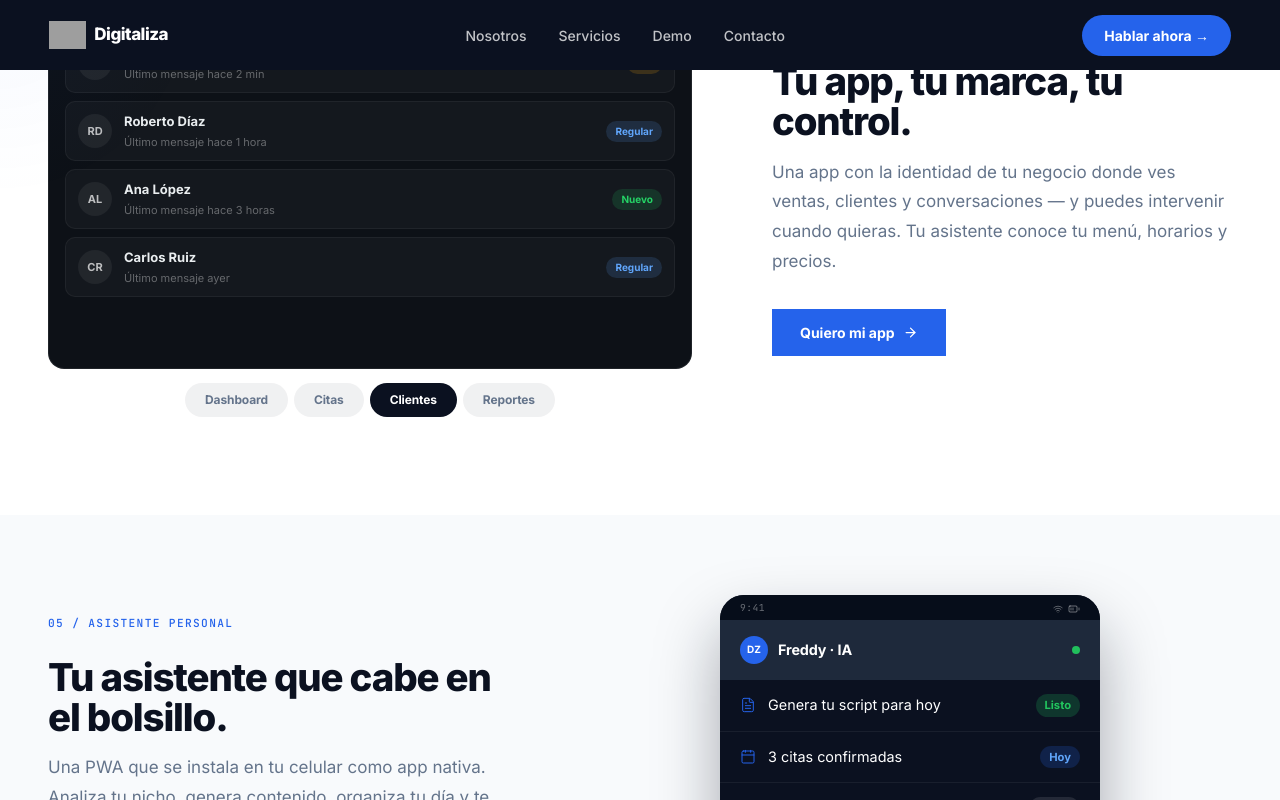
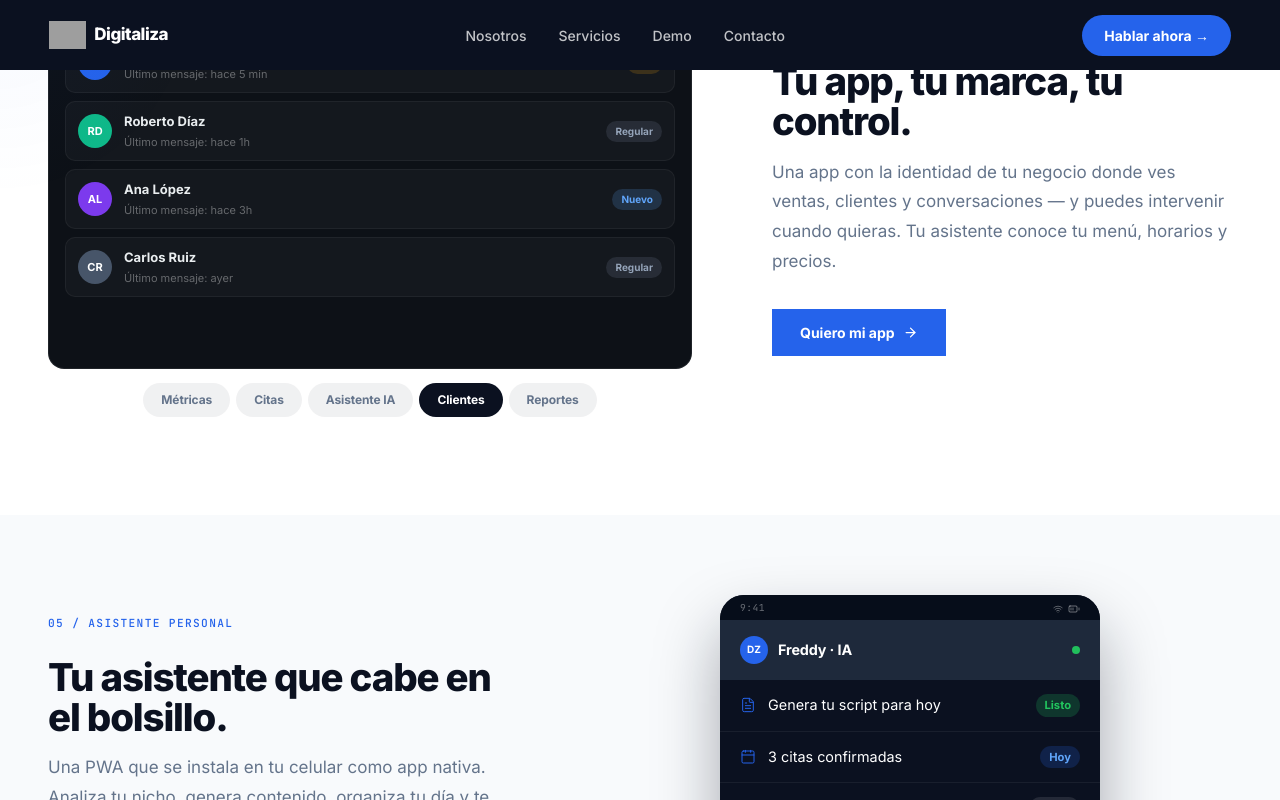
Before and after one commit to bustabolsas-crypto/somosdigitaliza-web, a React (Vite) app: page / in a window 1280 px wide. Both pictures are taken after a click on the button "Clientes". Shown: the part 3263-4063 px from the top of the page. Built offline with nearby package versions, Linux system fonts and the light colour scheme; grey boxes are pictures that could not be loaded.

Commit message:
5 tabs dashboard

```diff
--- a/src/components/DashboardMockup.tsx
+++ b/src/components/DashboardMockup.tsx
@@ -1,5 +1,6 @@
 import { useEffect, useState } from 'react'
 import { motion, AnimatePresence } from 'framer-motion'
+import { FileText, Calendar, BarChart2, Megaphone } from 'lucide-react'
 
 const statuses = ['Confirmada','Pendiente','Atendida']
 const statusColors: Record<string,string> = {
@@ -19,19 +20,26 @@ const citas = [
   { time: '2:00 PM',  name: 'Ana López',     status: 'Confirmada', color: '#25D366' },
   { time: '4:00 PM',  name: 'Carlos Ruiz',   status: 'Pendiente',  color: '#D4AF37' },
 ]
+const iaItems = [
+  { icon: <FileText size={15} strokeWidth={1.5} />, text: 'Genera tu script para hoy', badge: 'Listo',     badgeBg: 'rgba(34,197,94,0.18)',   badgeColor: '#22c55e' },
+  { icon: <Calendar size={15} strokeWidth={1.5} />, text: '3 citas confirmadas',        badge: 'Hoy',      badgeBg: 'rgba(96,165,250,0.18)',  badgeColor: '#60a5fa' },
+  { icon: <BarChart2 size={15} strokeWidth={1.5} />, text: 'Reporte semanal',           badge: 'Ver →',    badgeBg: 'rgba(255,255,255,0.08)', badgeColor: 'rgba(255,255,255,0.55)' },
+  { icon: <Megaphone size={15} strokeWidth={1.5} />, text: 'Publica a las 7 PM',       badge: 'Pendiente',badgeBg: 'rgba(245,158,11,0.18)',  badgeColor: '#f59e0b' },
+]
 const clientesList = [
-  { name: 'María García',  last: 'hace 2 min',   badge: 'VIP',     badgeColor: '#f59e0b', badgeBg: 'rgba(245,158,11,0.18)' },
-  { name: 'Roberto Díaz',  last: 'hace 1 hora',  badge: 'Regular', badgeColor: '#60a5fa', badgeBg: 'rgba(96,165,250,0.15)' },
-  { name: 'Ana López',     last: 'hace 3 horas', badge: 'Nuevo',   badgeColor: '#25D366', badgeBg: 'rgba(37,211,102,0.15)' },
-  { name: 'Carlos Ruiz',   last: 'ayer',         badge: 'Regular', badgeColor: '#60a5fa', badgeBg: 'rgba(96,165,250,0.15)' },
+  { initials: 'MG', avatarBg: '#2563eb', name: 'María García',  last: 'hace 5 min', badge: 'VIP',     badgeColor: '#f59e0b', badgeBg: 'rgba(245,158,11,0.18)' },
+  { initials: 'RD', avatarBg: '#0fb989', name: 'Roberto Díaz',  last: 'hace 1h',    badge: 'Regular', badgeColor: '#94a3b8', badgeBg: 'rgba(148,163,184,0.15)' },
+  { initials: 'AL', avatarBg: '#7c3aed', name: 'Ana López',     last: 'hace 3h',    badge: 'Nuevo',   badgeColor: '#60a5fa', badgeBg: 'rgba(96,165,250,0.18)'  },
+  { initials: 'CR', avatarBg: '#475569', name: 'Carlos Ruiz',   last: 'ayer',       badge: 'Regular', badgeColor: '#94a3b8', badgeBg: 'rgba(148,163,184,0.15)' },
 ]
 const barData = [18, 31, 24, 40, 36, 52, 47]
 const barDays = ['L','M','X','J','V','S','D']
 
-const tabs    = ['Dashboard', 'Citas', 'Clientes', 'Reportes']
+const tabs    = ['Métricas', 'Citas', 'Asistente IA', 'Clientes', 'Reportes']
 const tabUrls = [
   'app.digitaliza.mx/dashboard',
   'app.digitaliza.mx/citas',
+  'app.digitaliza.mx/asistente',
   'app.digitaliza.mx/clientes',
   'app.digitaliza.mx/reportes',
 ]
@@ -73,7 +81,7 @@ export default function DashboardMockup() {
               transition={{ duration: 0.22, ease: 'easeOut' }}
               style={{ padding: '14px 16px', height: '100%', overflow: 'hidden' }}>
 
-              {/* ── DASHBOARD ── */}
+              {/* ── MÉTRICAS ── */}
               {activeTab === 0 && (
                 <>
                   <div style={{ display: 'grid', gridTemplateColumns: 'repeat(3,1fr)', gap: 8, marginBottom: 12 }}>
@@ -160,19 +168,41 @@ export default function DashboardMockup() {
                 </>
               )}
 
-              {/* ── CLIENTES ── */}
+              {/* ── ASISTENTE IA ── */}
               {activeTab === 2 && (
                 <>
-                  <div style={{ fontSize: 10, fontWeight: 600, color: 'rgba(255,255,255,0.35)', letterSpacing: '0.1em', textTransform: 'uppercase', marginBottom: 12 }}>Base de clientes</div>
+                  {/* Header */}
+                  <div style={{ display: 'flex', alignItems: 'center', gap: 10, padding: '10px 12px', background: 'rgba(255,255,255,0.04)', borderRadius: 10, border: '1px solid rgba(255,255,255,0.07)', marginBottom: 12 }}>
+                    <div style={{ width: 28, height: 28, borderRadius: '50%', background: '#2563eb', display: 'flex', alignItems: 'center', justifyContent: 'center', fontSize: 10, fontWeight: 700, color: '#fff', flexShrink: 0 }}>DZ</div>
+                    <span style={{ flex: 1, fontWeight: 600, fontSize: '0.88rem', color: '#ffffff' }}>Freddy · IA activa</span>
+                    <span className="pulse-dot" style={{ width: 8, height: 8, borderRadius: '50%', background: '#22c55e', flexShrink: 0, display: 'inline-block' }} />
+                  </div>
+                  {/* Items */}
+                  <div style={{ display: 'flex', flexDirection: 'column', gap: 0 }}>
+                    {iaItems.map(item => (
+                      <div key={item.text} style={{ padding: '12px 12px', borderBottom: '1px solid rgba(255,255,255,0.05)', display: 'flex', alignItems: 'center', gap: 12 }}>
+                        <span style={{ color: '#2563eb', flexShrink: 0 }}>{item.icon}</span>
+                        <span style={{ flex: 1, fontSize: '0.88rem', color: '#ffffff', lineHeight: 1.3 }}>{item.text}</span>
+                        <span style={{ padding: '3px 9px', borderRadius: 9999, fontSize: '0.7rem', fontWeight: 600, background: item.badgeBg, color: item.badgeColor, flexShrink: 0, whiteSpace: 'nowrap' }}>{item.badge}</span>
+                      </div>
+                    ))}
+                  </div>
+                </>
+              )}
+
+              {/* ── CLIENTES ── */}
+              {activeTab === 3 && (
+                <>
+                  <div style={{ fontSize: 10, fontWeight: 600, color: 'rgba(255,255,255,0.35)', letterSpacing: '0.1em', textTransform: 'uppercase', marginBottom: 12, fontFamily: 'monospace' }}>Clientes recientes</div>
                   <div style={{ display: 'flex', flexDirection: 'column', gap: 8 }}>
                     {clientesList.map(c => (
                       <div key={c.name} style={{ display: 'flex', alignItems: 'center', gap: 12, padding: '10px 12px', background: 'rgba(255,255,255,0.03)', borderRadius: 10, border: '1px solid rgba(255,255,255,0.05)' }}>
-                        <div style={{ width: 34, height: 34, borderRadius: '50%', background: 'rgba(255,255,255,0.06)', display: 'flex', alignItems: 'center', justifyContent: 'center', fontSize: 11, fontWeight: 700, color: 'rgba(255,255,255,0.7)', flexShrink: 0 }}>
-                          {c.name.split(' ').map(n => n[0]).join('').slice(0,2)}
+                        <div style={{ width: 34, height: 34, borderRadius: '50%', background: c.avatarBg, display: 'flex', alignItems: 'center', justifyContent: 'center', fontSize: 11, fontWeight: 700, color: '#fff', flexShrink: 0 }}>
+                          {c.initials}
                         </div>
                         <div style={{ flex: 1, minWidth: 0 }}>
                           <div style={{ fontSize: 13, fontWeight: 600, color: '#e9edef', whiteSpace: 'nowrap', overflow: 'hidden', textOverflow: 'ellipsis' }}>{c.name}</div>
-                          <div style={{ fontSize: 11, color: 'rgba(255,255,255,0.35)', marginTop: 2 }}>Último mensaje {c.last}</div>
+                          <div style={{ fontSize: 11, color: 'rgba(255,255,255,0.35)', marginTop: 2 }}>Último mensaje: {c.last}</div>
                         </div>
                         <span style={{ fontSize: 10, fontWeight: 700, color: c.badgeColor, background: c.badgeBg, padding: '3px 9px', borderRadius: 100, flexShrink: 0, whiteSpace: 'nowrap' }}>{c.badge}</span>
                       </div>
@@ -182,14 +212,14 @@ export default function DashboardMockup() {
               )}
 
               {/* ── REPORTES ── */}
-              {activeTab === 3 && (
+              {activeTab === 4 && (
                 <>
                   <div style={{ fontSize: 10, fontWeight: 600, color: 'rgba(255,255,255,0.35)', letterSpacing: '0.1em', textTransform: 'uppercase', marginBottom: 14 }}>Resumen semanal</div>
                   <div style={{ display: 'flex', flexDirection: 'column', gap: 12 }}>
                     {[
-                      { val: '94%',    label: 'Tasa de respuesta',  color: '#25D366', pct: 94 },
-                      { val: '4.9 / 5', label: 'Satisfacción',      color: '#60a5fa', pct: 98 },
-                      { val: '18s',    label: 'Tiempo promedio',    color: '#0fb989', pct: 72 },
+                      { val: '94%',    label: 'Tasa de respuesta', color: '#25D366', pct: 94 },
+                      { val: '4.9 / 5', label: 'Satisfacción',    color: '#60a5fa', pct: 98 },
+                      { val: '18s',    label: 'Tiempo promedio',   color: '#0fb989', pct: 72 },
                     ].map(m => (
                       <div key={m.label} style={{ background: 'rgba(255,255,255,0.03)', borderRadius: 12, padding: '14px 16px', border: '1px solid rgba(255,255,255,0.06)' }}>
                         <div style={{ display: 'flex', justifyContent: 'space-between', alignItems: 'flex-end', marginBottom: 10 }}>
@@ -210,23 +240,23 @@ export default function DashboardMockup() {
         </div>
       </div>
 
-      {/* Tab switcher — scrolleable en mobile */}
+      {/* Tab switcher — scrolleable horizontalmente */}
       <div style={{ overflowX: 'auto', WebkitOverflowScrolling: 'touch', marginTop: 14, paddingBottom: 2 }}>
         <div style={{ display: 'flex', gap: 6, width: 'max-content', margin: '0 auto' }}>
           {tabs.map((tab, i) => (
             <button key={tab} onClick={() => setActiveTab(i)}
               style={{
-                padding: '8px 20px',
+                padding: '8px 18px',
                 borderRadius: 9999,
                 border: 'none',
                 cursor: 'pointer',
                 fontSize: 12,
                 fontWeight: 600,
+                whiteSpace: 'nowrap',
                 background: activeTab === i ? '#0b1120' : 'rgba(15,23,42,0.06)',
                 color: activeTab === i ? '#ffffff' : '#64748b',
                 transition: 'background 0.2s, color 0.2s',
                 letterSpacing: '-0.01em',
-                whiteSpace: 'nowrap',
               }}>
               {tab}
             </button>
```
